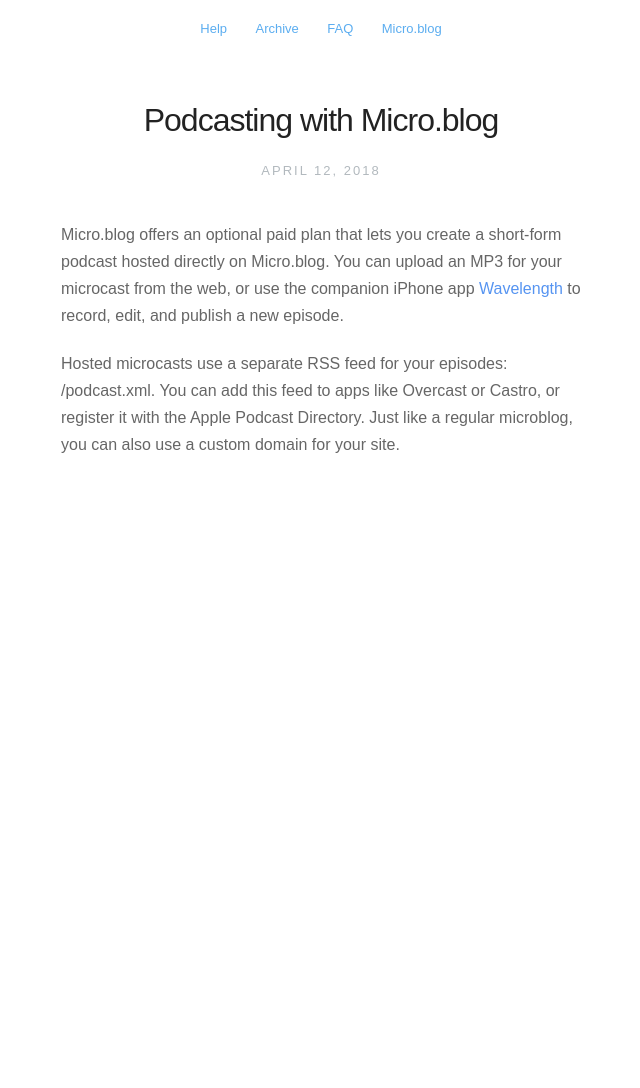
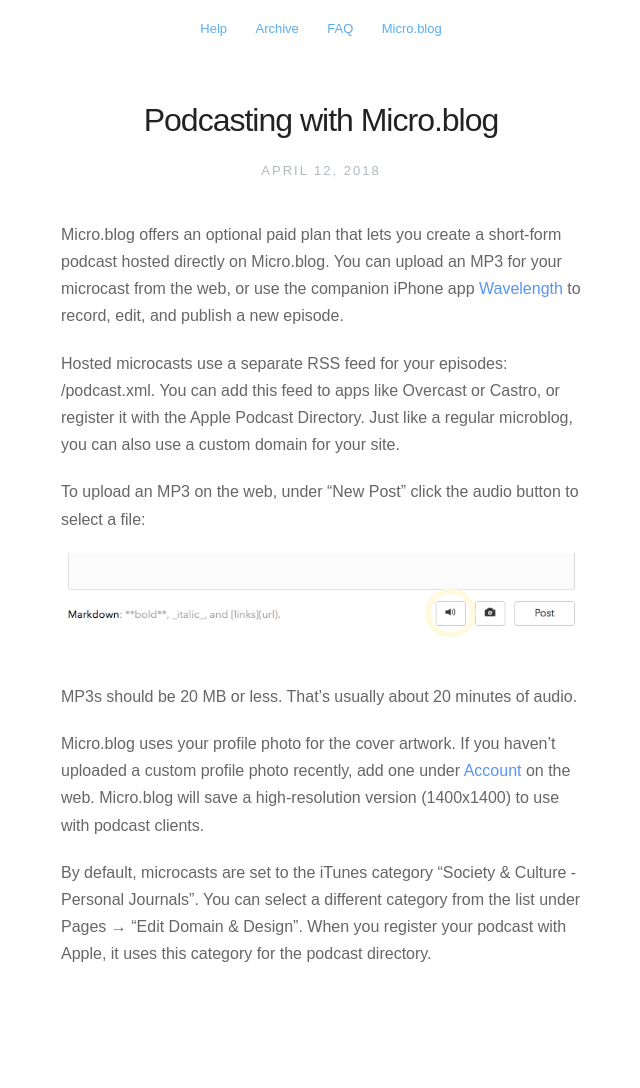
Before and after one commit to microdotblog/help.micro.blog, a Jekyll site: the page built from _posts/2018-04-12-microcasting.markdown, in a window 1280 px wide. Shown: the whole page, without its empty margins (319-959 px from the left). Built offline with Jekyll 4.4.1, drawn with Linux system fonts in a browser that asks for light colours; nearby versions of some CDN libraries; before the commit the page ends 900 px from its top, so only the background shows below that.

Commit message:
Updated podcast help with screenshot and more notes.

```diff
--- a/_posts/2018-04-12-microcasting.markdown
+++ b/_posts/2018-04-12-microcasting.markdown
@@ -7,3 +7,13 @@
 Micro.blog offers an optional paid plan that lets you create a short-form podcast hosted directly on Micro.blog. You can upload an MP3 for your microcast from the web, or use the companion iPhone app [Wavelength](https://itunes.apple.com/us/app/wavelength-for-micro-blog/id1365158696?ls=1&mt=8) to record, edit, and publish a new episode.
 
 Hosted microcasts use a separate RSS feed for your episodes: /podcast.xml. You can add this feed to apps like Overcast or Castro, or register it with the Apple Podcast Directory. Just like a regular microblog, you can also use a custom domain for your site.
+
+To upload an MP3 on the web, under "New Post" click the audio button to select a file:
+
+<img src="/assets/images/newpost_audio_button.png" width="500" height="102" alt="Audio button screenshot" />
+
+MP3s should be 20 MB or less. That's usually about 20 minutes of audio.
+
+Micro.blog uses your profile photo for the cover artwork. If you haven't uploaded a custom profile photo recently, add one under [Account](https://micro.blog/account) on the web. Micro.blog will save a high-resolution version (1400x1400) to use with podcast clients.
+
+By default, microcasts are set to the iTunes category "Society & Culture - Personal Journals". You can select a different category from the list under Pages → "Edit Domain & Design". When you register your podcast with Apple, it uses this category for the podcast directory.
```
Also changed, not shown: assets/images/newpost_audio_button.png (added).
